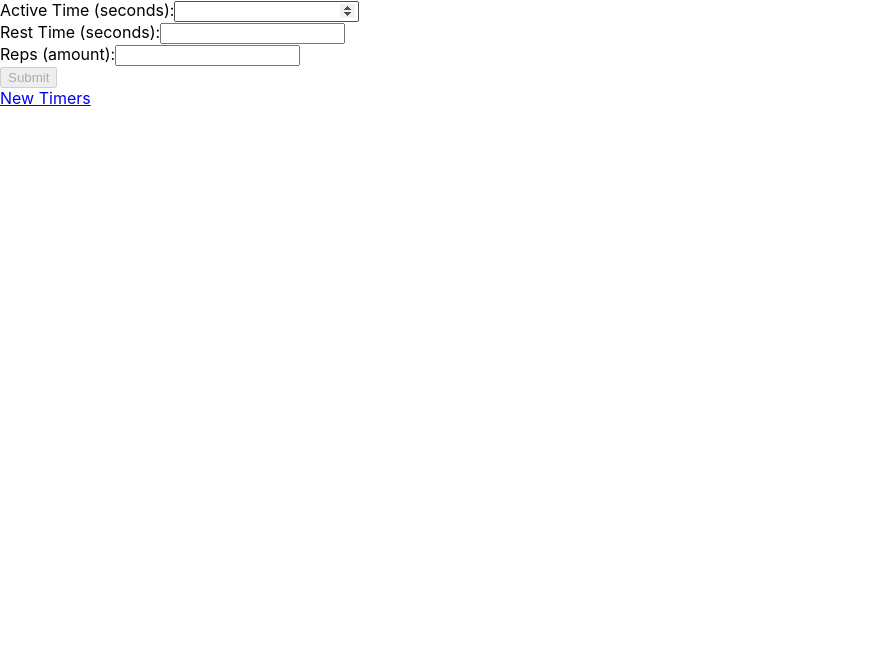
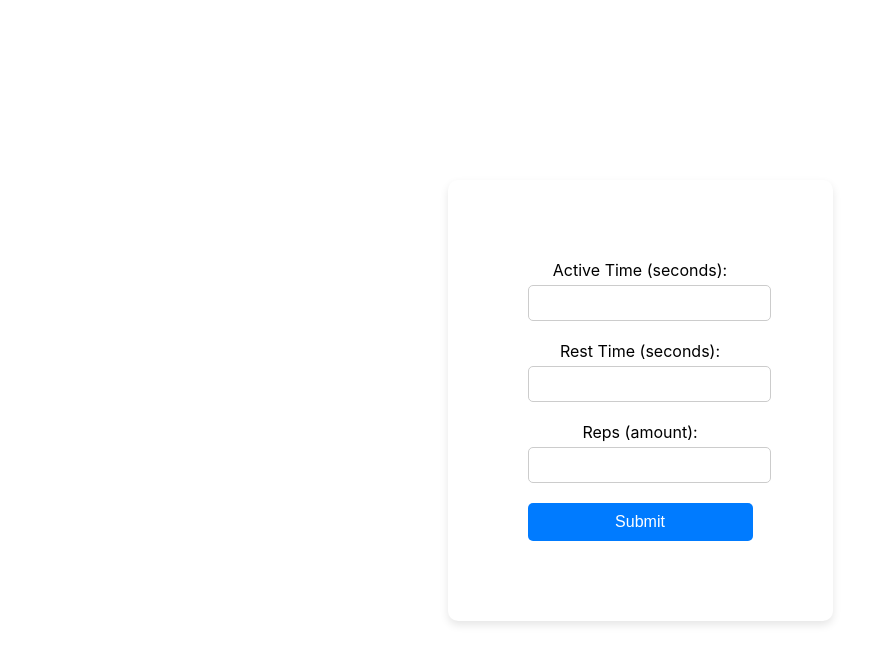
Before and after one commit to vgcaisse/my-fitness-timer-app, a React (Create React App) app: page /repForm in a window 1280 px wide. Shown: the top 664 px of the page, without its empty margins (0-894 px from the left). Built offline with nearby package versions, Linux system fonts and the light colour scheme.

Commit message:
Styled all the pages

```diff
--- a/src/App.css
+++ b/src/App.css
@@ -1,16 +1,11 @@
 .App {
   text-align: center;
+  background-color: #0056b3;
 }
 
 .App-logo {
   height: 40vmin;
   pointer-events: none;
-}
-
-@media (prefers-reduced-motion: no-preference) {
-  .App-logo {
-    animation: App-logo-spin infinite 20s linear;
-  }
 }
 
 .App-header {
@@ -28,11 +23,32 @@
   color: #61dafb;
 }
 
-@keyframes App-logo-spin {
-  from {
-    transform: rotate(0deg);
-  }
-  to {
-    transform: rotate(360deg);
-  }
+.container {
+  display: flex;
+  justify-content: center;
+  align-items: center;
+  height: 100vh;
 }
+
+.card {
+  padding: 20px;
+  border-radius: 10px;
+  box-shadow: 0px 4px 8px rgba(0, 0, 0, 0.1);
+  background-color: #fff;
+  text-align: center;
+}
+
+.button {
+  display: inline-block;
+  margin-top: 20px;
+  padding: 10px 20px;
+  border-radius: 5px;
+  background-color: #007bff;
+  color: #fff;
+  text-decoration: none;
+  cursor: pointer;
+}
+
+.button:hover {
+  background-color: #0056b3;
+}
--- a/src/App.js
+++ b/src/App.js
@@ -1,5 +1,8 @@
 import React, { useState } from 'react';
 import { BrowserRouter as Router, Route, Routes, Link } from 'react-router-dom';
+import './App.css'; // Import your CSS file for styling
+
+// Components
 import Timer from './components/Timer';
 import RepForm from './components/RepForm';
 
@@ -12,7 +15,7 @@ const App = () => {
 
   return (
     <Router>
-      <div>
+      <div className="container">
         <Routes>
           <Route path="/repForm" element={<RepForm onSubmit={handleFormSubmit} />} />
           <Route
@@ -20,7 +23,12 @@ const App = () => {
             element={
               <>
                 {timerData.restTime === 0 && timerData.activeTime === 0 ? (
-                  <div>Please add a timer to start the timers</div>
+                  <div className="card">
+                    <h1>Please add your timers and reps to start</h1>
+                    <Link to="/repForm" className="button">
+                      Set Timers & Reps
+                    </Link>
+                  </div>
                 ) : (
                   <Timer {...timerData} />
                 )}
@@ -28,8 +36,6 @@ const App = () => {
             }
           />
         </Routes>
-
-        <Link to="/repForm">New Timers</Link>
       </div>
     </Router>
   );
--- a/src/components/RepForm.js
+++ b/src/components/RepForm.js
@@ -1,6 +1,7 @@
 // RepForm.js
 import React, { useState } from 'react';
 import { useNavigate } from 'react-router-dom';
+import '../styles/RepForm.css'; // Import your CSS file for styling
 
 const RepForm = ({ onSubmit }) => {
   const [reps, setReps] = useState('');
@@ -62,38 +63,41 @@ const RepForm = ({ onSubmit }) => {
     repsError !== '';
 
   return (
-    <form onSubmit={handleSubmit}>
-      <div>
-        <label htmlFor="activeTime">Active Time (seconds):</label>
+    <form className="form-container" onSubmit={handleSubmit}>
+      <div className="form-group">
+        <label htmlFor="activeTime" className="label">Active Time (seconds):</label>
         <input
           type="number"
           id="activeTime"
           value={activeTime}
           onChange={handleActiveTimeChange}
+          className="input"
         />
-        {activeTimeError && <div style={{ color: 'red' }}>{activeTimeError}</div>}
+        {activeTimeError && <div className="error">{activeTimeError}</div>}
       </div>
-      <div>
-        <label htmlFor="restTime">Rest Time (seconds):</label>
+      <div className="form-group">
+        <label htmlFor="restTime" className="label">Rest Time (seconds):</label>
         <input
           type="number"
           id="restTime"
           value={restTime}
           onChange={handleRestTimeChange}
+          className="input"
         />
-        {restTimeError && <div style={{ color: 'red' }}>{restTimeError}</div>}
+        {restTimeError && <div className="error">{restTimeError}</div>}
       </div>
-      <div>
-        <label htmlFor="reps">Reps (amount):</label>
+      <div className="form-group">
+        <label htmlFor="reps" className="label">Reps (amount):</label>
         <input
           type="number"
           id="reps"
           value={reps}
           onChange={handleRepsChange}
+          className="input"
         />
-        {repsError && <div style={{ color: 'red' }}>{repsError}</div>}
+        {repsError && <div className="error">{repsError}</div>}
       </div>
-      <button type="submit" disabled={isDisabled}>
+      <button type="submit" disabled={isDisabled} className="submit-button">
         Submit
       </button>
     </form>
--- a/src/components/Timer.js
+++ b/src/components/Timer.js
@@ -1,4 +1,7 @@
+// Timer.js
 import React, { useState, useEffect } from 'react';
+import { useNavigate } from 'react-router-dom';
+import '../styles/Timer.css'; // Import your CSS file for styling
 
 const Timer = ({ activeTime, restTime, reps }) => {
   const [time, setTime] = useState(activeTime);
@@ -7,6 +10,12 @@ const Timer = ({ activeTime, restTime, reps }) => {
   const [repsCompleted, setRepsCompleted] = useState(0);
 
   const [repsMessage, setRepsMessage] = useState('');
+
+  const navigate = useNavigate();
+
+  const handleOnClick = () => {
+    navigate('/repForm')
+  }
 
   useEffect(() => {
     let interval;
@@ -44,12 +53,15 @@ const Timer = ({ activeTime, restTime, reps }) => {
   };
 
   return (
-    <div>
-      <h2>{isResting ? 'Rest Time' : 'Active Time'}</h2>
-      <h2>{repsMessage ? repsMessage : ''}</h2>
-      <div>Time: {time}s</div>
-      <div>Reps Completed: {repsCompleted}/{reps}</div>
-      <button onClick={handlePauseClick}>{isPaused ? 'Resume' : 'Pause'}</button>
+    <div className="timer-container">
+      <h2 className="title">{isResting ? 'Rest Time' : 'Active Time'}</h2>
+      <h2 className="message">{repsMessage ? repsMessage : ''}</h2>
+      <div className="time">Time: {time}s</div>
+      <div className="reps">Reps Completed: {repsCompleted}/{reps}</div>
+      <div className="button-container">
+        <button className={`button pause-button`} onClick={handlePauseClick}>{isPaused ? 'Resume' : 'Pause'}</button>
+        <button className={`button navigate-button`} onClick={handleOnClick}>Set Timers & Reps</button>
+      </div>
     </div>
   );
 };
--- /dev/null
+++ b/src/styles/RepForm.css
@@ -0,0 +1,50 @@
+/* RepForm.css */
+
+.form-container {
+    /* max-width: 70vw; */
+    /* margin: ; */
+    padding: 5rem;
+    border-radius: 10px;
+    box-shadow: 0px 4px 8px rgba(0, 0, 0, 0.1);
+    background-color: #fff;
+    text-align: center;
+}
+
+.form-group {
+    margin-bottom: 20px;
+}
+
+.label {
+    display: block;
+    margin-bottom: 5px;
+}
+
+.input {
+    width: 100%;
+    padding: 8px;
+    font-size: 16px;
+    border: 1px solid #ccc;
+    border-radius: 5px;
+}
+
+.error {
+    color: red;
+    font-size: 14px;
+    margin-top: 5px;
+}
+
+.submit-button {
+    display: block;
+    width: 100%;
+    padding: 10px;
+    background-color: #007bff;
+    color: #fff;
+    border: none;
+    border-radius: 5px;
+    font-size: 16px;
+    cursor: pointer;
+}
+
+.submit-button:hover {
+    background-color: #0056b3;
+}
--- /dev/null
+++ b/src/styles/Timer.css
@@ -0,0 +1,61 @@
+/* Timer.css */
+
+.timer-container {
+    max-width: 400px;
+    margin: 0 auto;
+    padding: 20px;
+    background-color: #fff;
+    border-radius: 10px;
+    box-shadow: 0px 4px 8px rgba(0, 0, 0, 0.1);
+  }
+
+  .title {
+    margin-bottom: 10px;
+    font-size: 20px;
+  }
+
+  .message {
+    margin-bottom: 10px;
+    font-size: 18px;
+    color: green;
+  }
+
+  .time {
+    margin-bottom: 10px;
+    font-size: 16px;
+  }
+
+  .reps {
+    margin-bottom: 10px;
+    font-size: 16px;
+  }
+
+  .button-container {
+    margin-top: 20px;
+  }
+
+  .button {
+    padding: 10px 20px;
+    font-size: 16px;
+    border: none;
+    border-radius: 5px;
+    cursor: pointer;
+  }
+
+  .pause-button {
+    background-color: #007bff;
+    color: #fff;
+  }
+
+  .pause-button:hover {
+    background-color: #0056b3;
+  }
+
+  .navigate-button {
+    background-color: #28a745;
+    color: #fff;
+  }
+
+  .navigate-button:hover {
+    background-color: #218838;
+  }
```
